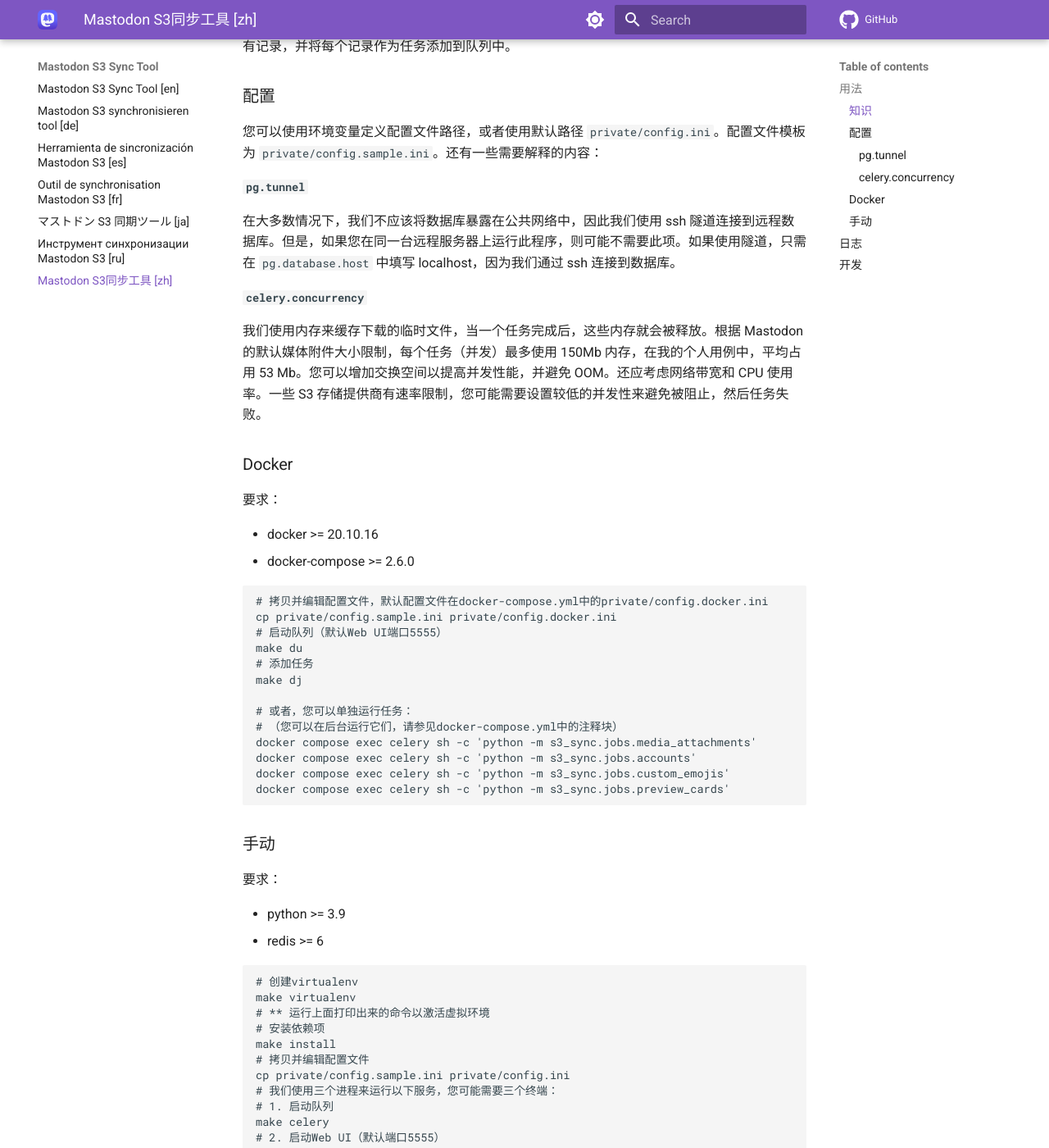
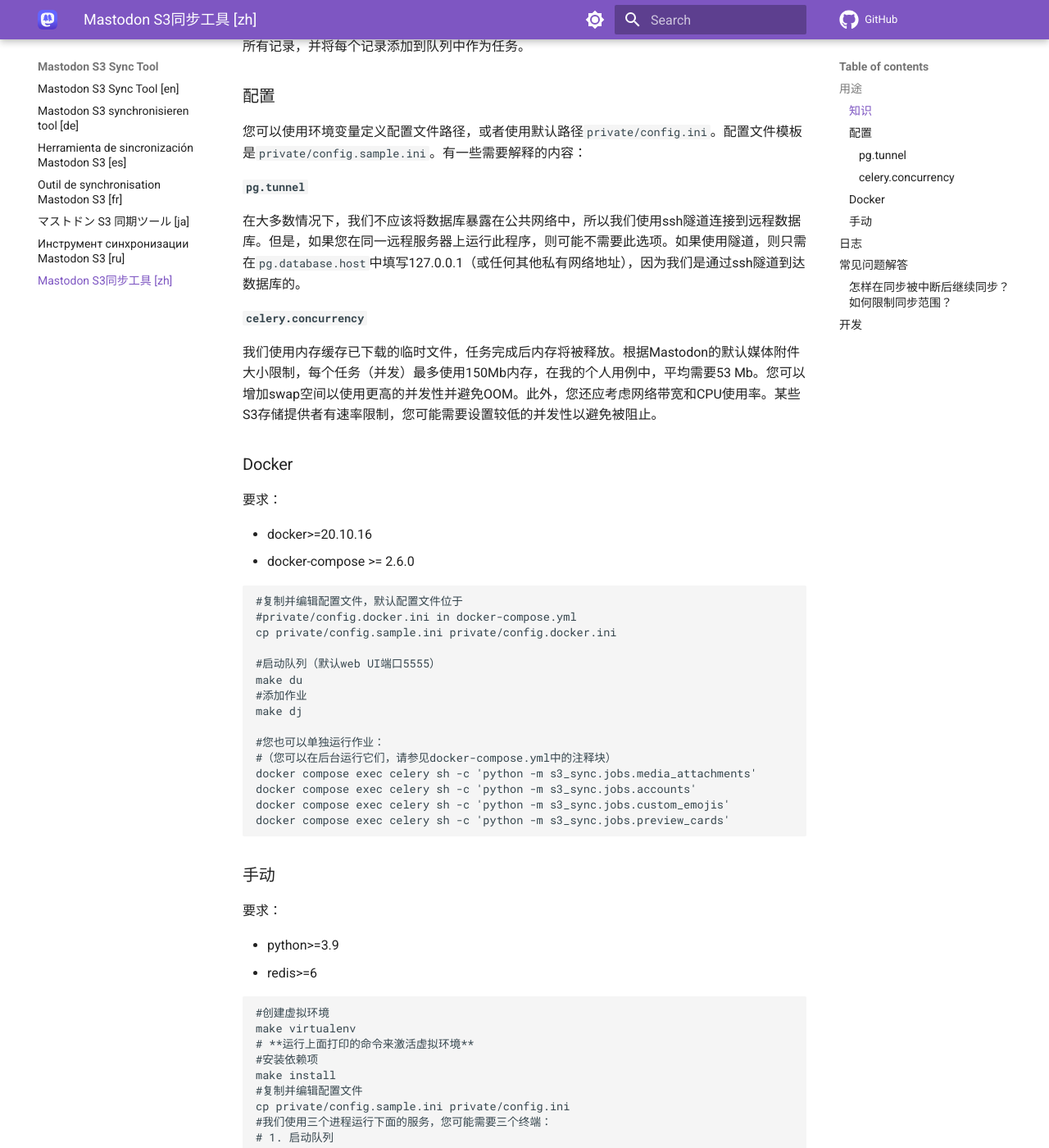
Before and after one commit to mashirozx/mastodon-s3-sync-tool, an MkDocs documentation site: the page built from docs/zh.md, in a window 1280 px wide and 1400 px high, scrolled down 525 px. Shown: the whole window at 82% size. Built offline with MkDocs 1.6.1 and Material for MkDocs 9.7.7, drawn with Linux system fonts in a browser that asks for light colours; comment, search, counter and statistics services are not loaded; some of the changed text lies outside the part shown.

Commit message:
docs: enhance documents

````diff
--- a/docs/zh.md
+++ b/docs/zh.md
@@ -1,48 +1,50 @@
 # Mastodon S3同步工具 [zh]
 
-这是一个用于同步 Mastodon S3 objects 的工具。
+一个用于同步Mastodon S3对象的工具。
 
 *本文档由 ChatGPT 翻译自英文文档*
 
-## 用法
+## 用途
 
 ### 知识
 
-Mastodon 在 S3 objects 中有四种文件夹类型：`media_attachments`、`accounts`、`custom_emojis`、`preview_cards`。对于每种类型，在数据库中都有一张表来存储文件名、文件内容类型和文件远程 URL（如果是缓存的远程媒体）。
+Mastodon在S3存储中有四种类型的文件夹：`media_attachments`，`accounts`，`custom_emojis`，`preview_cards`。对于每一种类型，数据库中都有一个表来存储文件名、文件内容类型以及文件远程URL（如果文件被从远程缓存）。
 
-在这个程序中，我们从数据库中读取所有记录，这些记录应该包含了这四种类型中所有可用的文件，并从源 S3 存储器下载它们，然后将它们上传到目标 S3 存储器中。
+在这个程序中，首先我们从数据库读取所有记录，这些记录应该包含这四种类型的所有可用文件。然后从源S3存储下载它们，最后上传到目标S3存储。
 
-我们为这四种类型准备了四个任务，并可以单独运行它们。每个任务从数据库获取它所属类型的所有记录，并将每个记录作为任务添加到队列中。
+我们为每种类型的文件提供了四个作业，您可以单独运行它们。每个作业从数据库中获取其类型的所有记录，并将每个记录添加到队列中作为任务。
 
 ### 配置
 
-您可以使用环境变量定义配置文件路径，或者使用默认路径 `private/config.ini`。配置文件模板为 `private/config.sample.ini`。还有一些需要解释的内容：
+您可以使用环境变量定义配置文件路径，或者使用默认路径`private/config.ini`。配置文件模板是`private/config.sample.ini`。有一些需要解释的内容：
 
 #### `pg.tunnel`
 
-在大多数情况下，我们不应该将数据库暴露在公共网络中，因此我们使用 ssh 隧道连接到远程数据库。但是，如果您在同一台远程服务器上运行此程序，则可能不需要此项。如果使用隧道，只需在 `pg.database.host` 中填写 localhost，因为我们通过 ssh 连接到数据库。
+在大多数情况下，我们不应该将数据库暴露在公共网络中，所以我们使用ssh隧道连接到远程数据库。但是，如果您在同一远程服务器上运行此程序，则可能不需要此选项。如果使用隧道，则只需在`pg.database.host`中填写127.0.0.1（或任何其他私有网络地址），因为我们是通过ssh隧道到达数据库的。
 
 #### `celery.concurrency`
 
-我们使用内存来缓存下载的临时文件，当一个任务完成后，这些内存就会被释放。根据 Mastodon 的默认媒体附件大小限制，每个任务（并发）最多使用 150Mb 内存，在我的个人用例中，平均占用 53 Mb。您可以增加交换空间以提高并发性能，并避免 OOM。还应考虑网络带宽和 CPU 使用率。一些 S3 存储提供商有速率限制，您可能需要设置较低的并发性来避免被阻止，然后任务失败。
+我们使用内存缓存已下载的临时文件，任务完成后内存将被释放。根据Mastodon的默认媒体附件大小限制，每个任务（并发）最多使用150Mb内存，在我的个人用例中，平均需要53 Mb。您可以增加swap空间以使用更高的并发性并避免OOM。此外，您还应考虑网络带宽和CPU使用率。某些S3存储提供者有速率限制，您可能需要设置较低的并发性以避免被阻止。
 
 ### Docker
 
 要求：
 
-- docker >= 20.10.16
+- docker>=20.10.16
 - docker-compose >= 2.6.0
 
 ```bash
-# 拷贝并编辑配置文件，默认配置文件在docker-compose.yml中的private/config.docker.ini
+#复制并编辑配置文件，默认配置文件位于
+#private/config.docker.ini in docker-compose.yml
 cp private/config.sample.ini private/config.docker.ini
-# 启动队列（默认Web UI端口5555）
+
+#启动队列（默认web UI端口5555）
 make du
-# 添加任务
+#添加作业
 make dj
 
-# 或者，您可以单独运行任务：
-# （您可以在后台运行它们，请参见docker-compose.yml中的注释块）
+#您也可以单独运行作业：
+#（您可以在后台运行它们，请参见docker-compose.yml中的注释块）
 docker compose exec celery sh -c 'python -m s3_sync.jobs.media_attachments'
 docker compose exec celery sh -c 'python -m s3_sync.jobs.accounts'
 docker compose exec celery sh -c 'python -m s3_sync.jobs.custom_emojis'
@@ -53,26 +55,26 @@
 
 要求：
 
-- python >= 3.9
-- redis >= 6
+- python>=3.9
+- redis>=6
 
 ```bash
-# 创建virtualenv
+#创建虚拟环境
 make virtualenv
-# ** 运行上面打印出来的命令以激活虚拟环境
-# 安装依赖项
+# **运行上面打印的命令来激活虚拟环境**
+#安装依赖项
 make install
-# 拷贝并编辑配置文件
+#复制并编辑配置文件
 cp private/config.sample.ini private/config.ini
-# 我们使用三个进程来运行以下服务，您可能需要三个终端：
+#我们使用三个进程运行下面的服务，您可能需要三个终端：
 # 1. 启动队列
 make celery
-# 2. 启动Web UI（默认端口5555）
+# 2. 启动web UI（默认端口5555）
 make flower
-# 3. 添加任务
+# 3.添加作业
 make jobs
 
-# 3. 如果您想单独运行任务：
+# 3.如果您想分别运行作业：
 python -m s3_sync.jobs.media_attachments
 python -m s3_sync.jobs.accounts
 python -m s3_sync.jobs.custom_emojis
@@ -81,7 +83,25 @@
 
 ## 日志
 
-我不是Celery队列库的教授，但您可以通过Celery的Web UI-flower获取所有日志，它提供了一个Web界面和rest API来检查日志。
+我不是Celery队列库的专家。您可以通过Celery的Web UI-Flower获取其所有日志，Flower提供了Web界面和REST API以检查日志。
+
+## 常见问题解答
+
+### 怎样在同步被中断后继续同步？如何限制同步范围？
+
+你可以使用 `--limit` 选项来限制同步记录的数量。例如，如果你想同步1000条记录，可以运行以下命令：
+
+```bash
+python -m s3_sync.jobs.media_attachments --limit 1000
+```
+
+如果你想在同步中断后继续同步，可以使用 `--offset` 选项来跳过前N条记录。例如，如果你想跳过前1000条记录并继续同步，可以运行以下命令：
+
+```bash
+python -m s3_sync.jobs.media_attachments --offset 1000
+```
+
+同时使用 `--limit` 和 `--offset` 选项也是可以的。
 
 ## 开发
 
````
Also changed, not shown: docs/index.md (+30 -12 lines), 1 other file.
